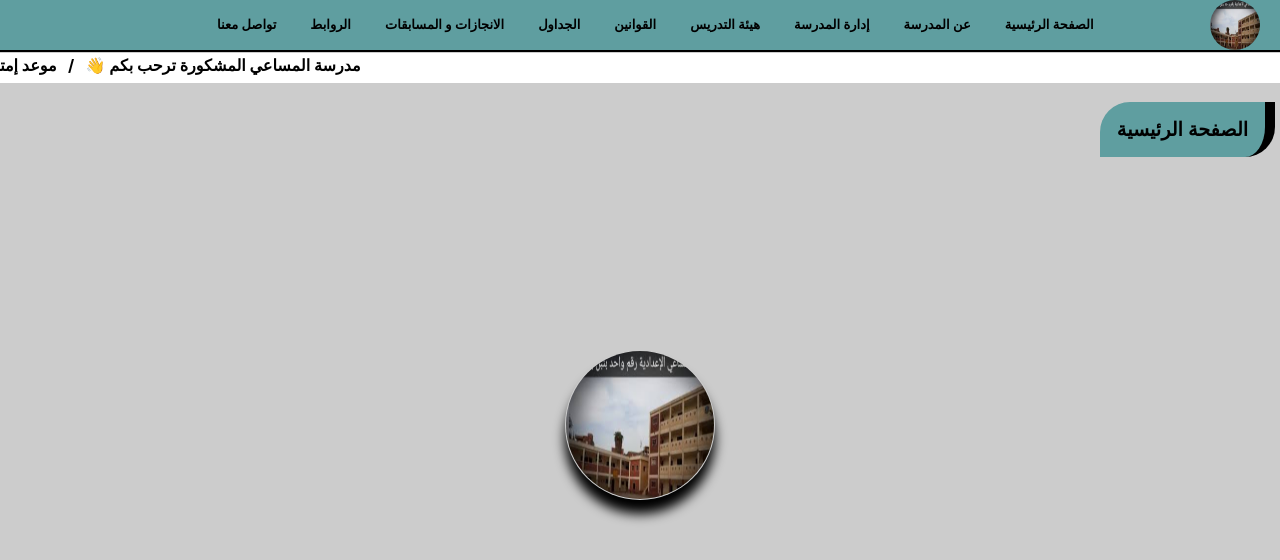
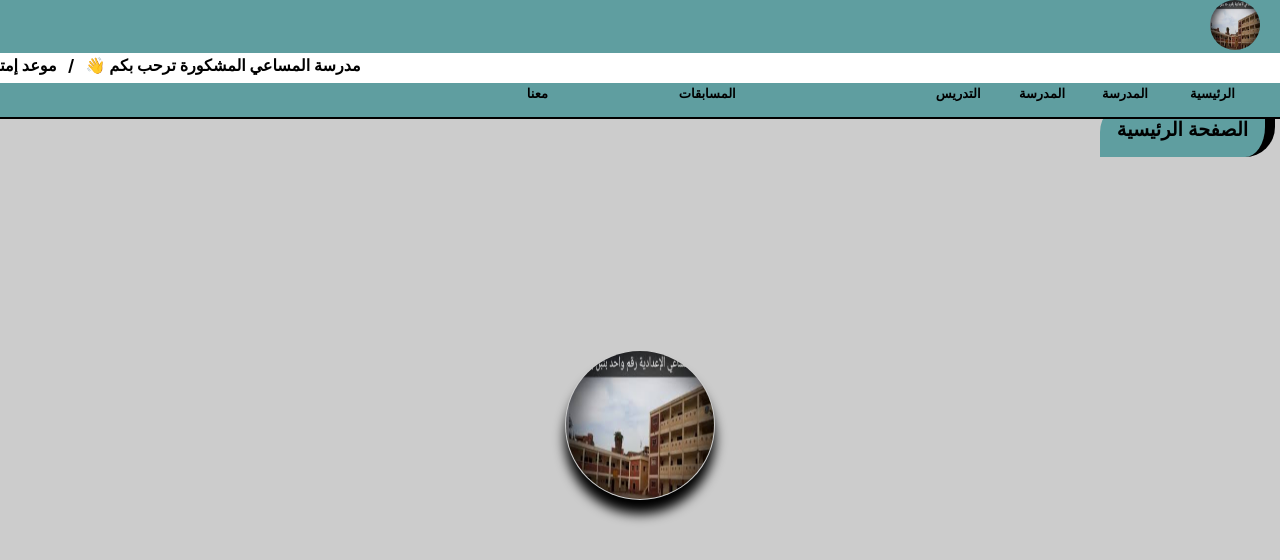
Before and after one commit to ziadabuolila/elmasay_almashkora_ashmoun_school, a plain HTML site: page index.html in a window 1280 px wide. Drawn offline with Linux system fonts and the light colour scheme.

Commit message:
Update style.css

```diff
--- a/css/style.css
+++ b/css/style.css
@@ -55,7 +55,7 @@ header > .nav {
     display: flex;
     justify-content: space-between;
     align-items: center;
-    padding: 0 20px 0 200px;
+    padding: 0 20px 0 500px;
 }
 header > .nav img.logo {
     width: 50px;
```
